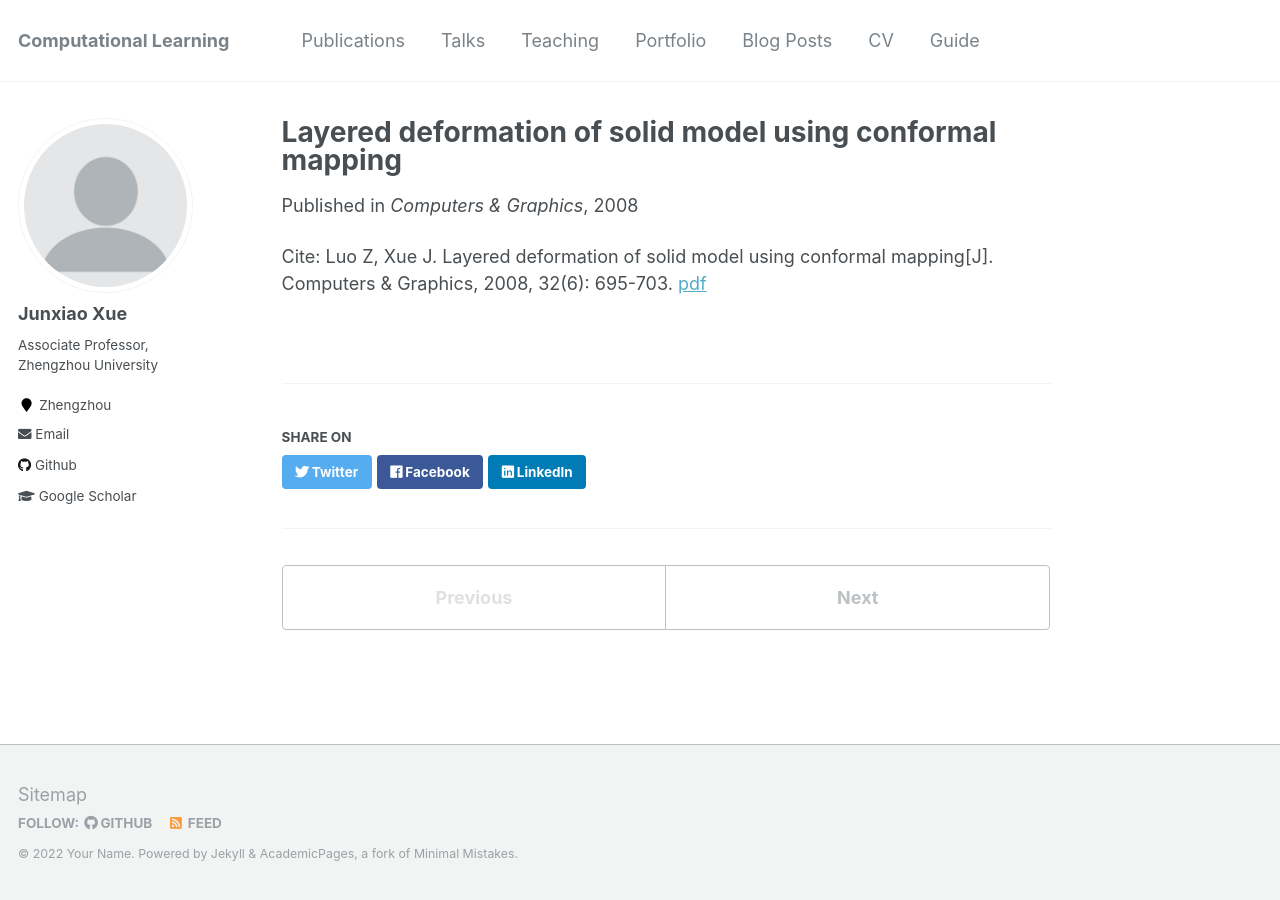
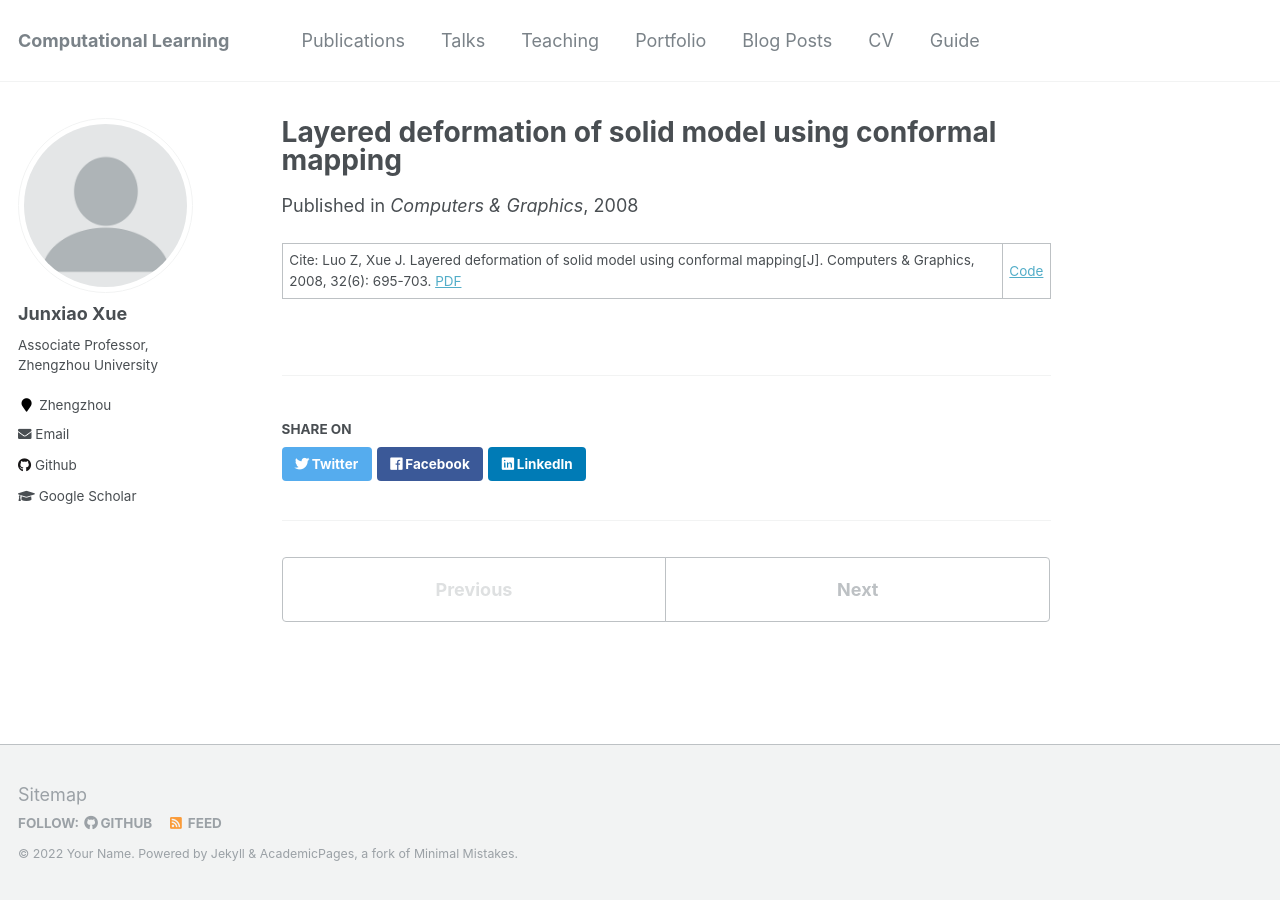
Before and after one commit to shibo2/shibo2.github.io, a Jekyll site: the page built from _publications/2009-10-01-paper-title-number-1.md, in a window 1280 px wide. Built offline with Jekyll 4.4.1, drawn with Linux system fonts in a browser that asks for light colours.

Commit message:
Update 2009-10-01-paper-title-number-1.md

```diff
--- a/_publications/2009-10-01-paper-title-number-1.md
+++ b/_publications/2009-10-01-paper-title-number-1.md
@@ -9,4 +9,4 @@ venue: 'Computers & Graphics'
 #citation: 'Luo Z, Xue J. Layered deformation of solid model using conformal mapping[J]. Computers & Graphics, 2008, 32(6): 695-703.'
 ---
 
-Cite: Luo Z, Xue J. Layered deformation of solid model using conformal mapping[J]. Computers & Graphics, 2008, 32(6): 695-703. [pdf](http://shibo2.github.io/files/2018_Layered_deformation_of_solid_model_using_conformal_mapping.pdf)
+Cite: Luo Z, Xue J. Layered deformation of solid model using conformal mapping[J]. Computers & Graphics, 2008, 32(6): 695-703. [PDF](http://shibo2.github.io/files/2018_Layered_deformation_of_solid_model_using_conformal_mapping.pdf) | [Code](http://shibo2.github.io)
```
